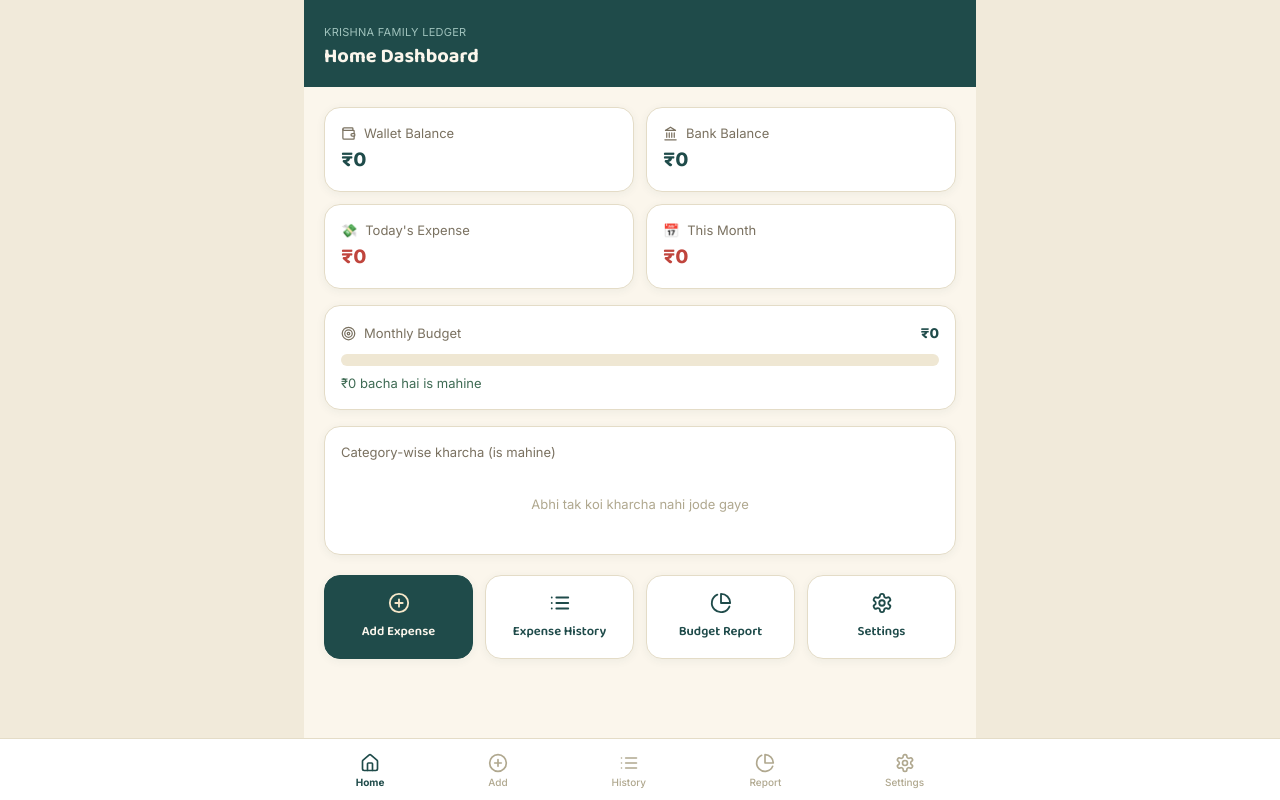
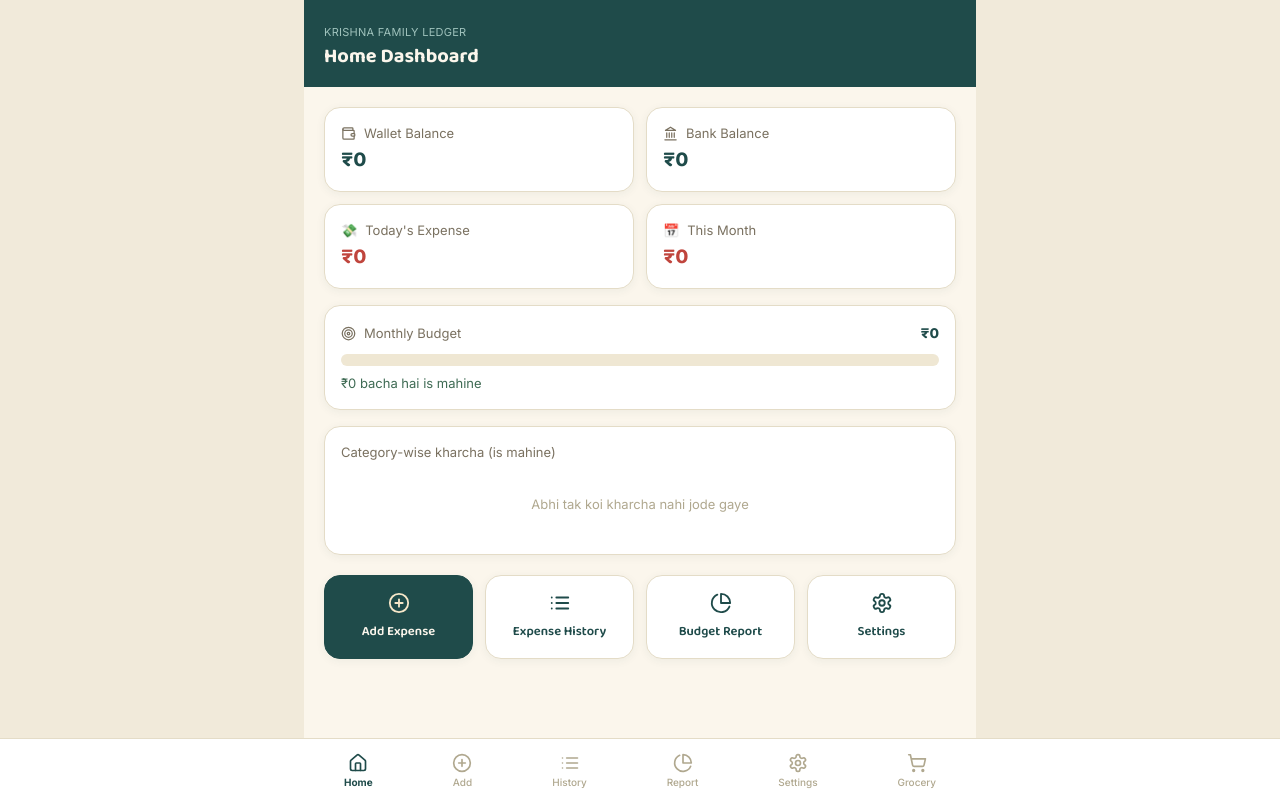
Before and after one commit to rajmakwana1577-byte/family-budget, a React (Vite) app: page / in a window 1280 px wide. Built offline with nearby package versions, Linux system fonts and the light colour scheme.

Commit message:
Step 1 Grocery setup

```diff
--- a/src/components/BottomNav.jsx
+++ b/src/components/BottomNav.jsx
@@ -1,5 +1,5 @@
 import React from "react";
-import { Home, PlusCircle, List, PieChart as PieIcon, Settings as SettingsIcon } from "lucide-react";
+import { Home, PlusCircle, List, PieChart as PieIcon, Settings as SettingsIcon, ShoppingCart } from "lucide-react";
 
 const NAV = [
   { key: "home", label: "Home", icon: Home },
@@ -7,6 +7,7 @@ const NAV = [
   { key: "history", label: "History", icon: List },
   { key: "report", label: "Report", icon: PieIcon },
   { key: "settings", label: "Settings", icon: SettingsIcon },
+  { key: "grocery", label: "Grocery", icon: ShoppingCart },
 ];
 
 export default function BottomNav({ tab, setTab }) {
```
